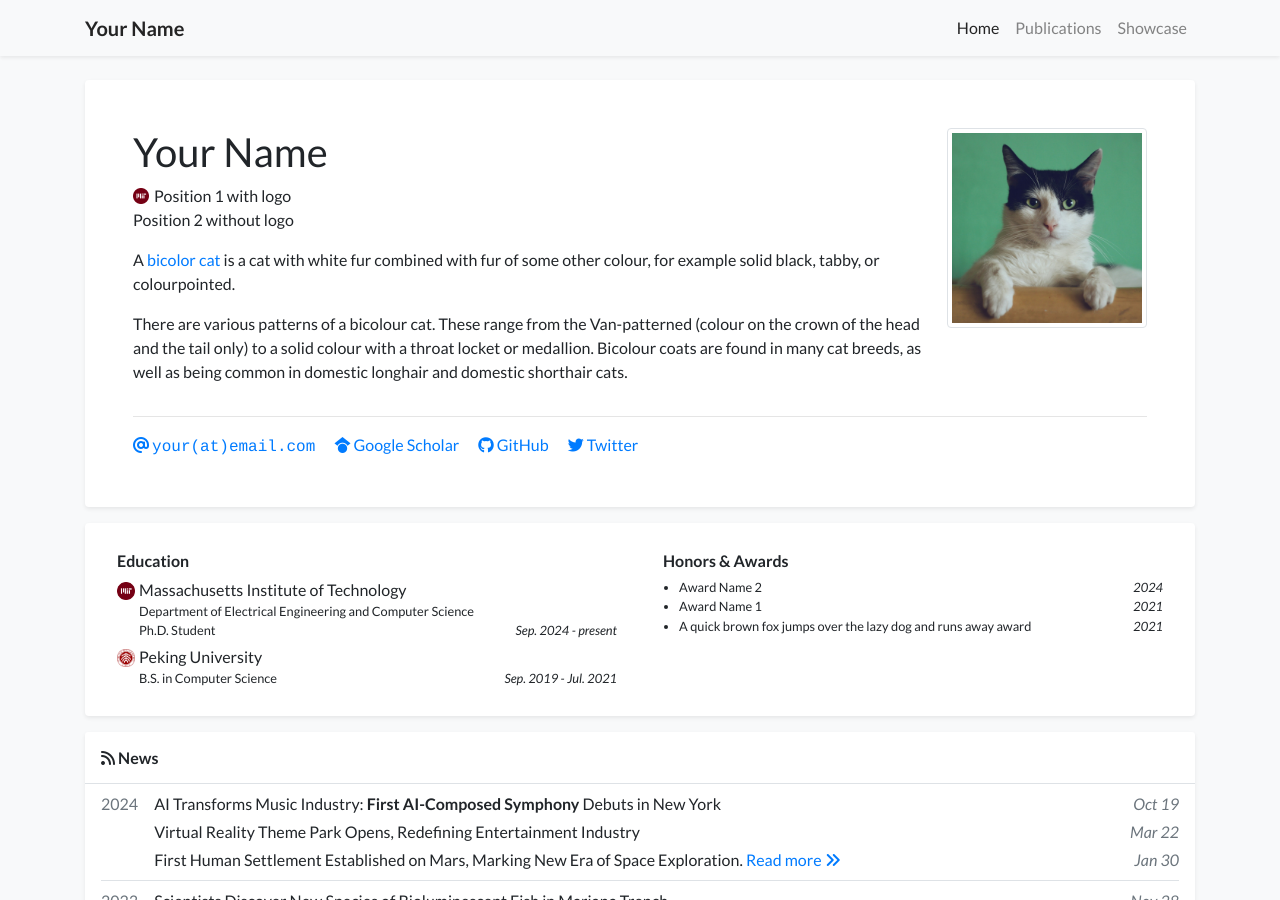
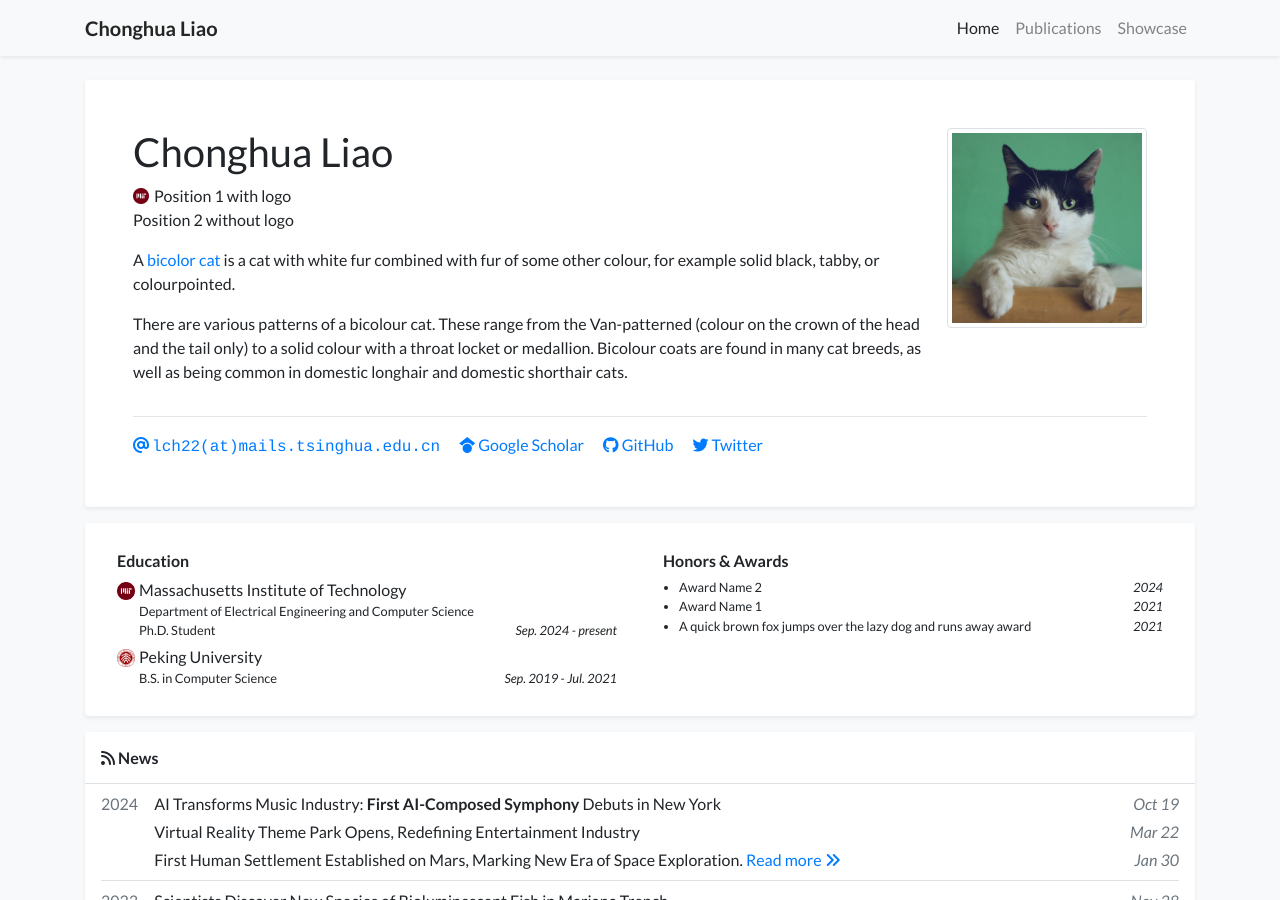
Before and after one commit to ChonghuaLiao/ChonghuaLiao.github.io, a Jekyll site: the page built from index.html, in a window 1280 px wide and 900 px high. Built offline with Jekyll 4.4.1, drawn with Linux system fonts in a browser that asks for light colours; nearby versions of some CDN libraries; a style sheet for code colours, icons or effects is not loaded.

Commit message:
Update profile.yml

```diff
--- a/_data/profile.yml
+++ b/_data/profile.yml
@@ -1,6 +1,6 @@
-primary_name: "Your Name"
+primary_name: "Chonghua Liao"
 secondary_name: ""
-navbar_name: "Your Name"
+navbar_name: "Chonghua Liao"
 
 positions:
 - logo: /assets/images/badges/MIT_Social_circle.png  # Logo is optional
@@ -8,7 +8,7 @@ positions:
 - name: Position 2 without logo
 
 
-email: "your@email.com"
+email: "lch22@mails.tsinghua.edu.cn"
 # cv_link: link-to-your-cv-file
 gscholar: xFmQpf4AAAAJ  # This is an example, replace it with your own Google Scholar ID
 github: your_github_id
```
